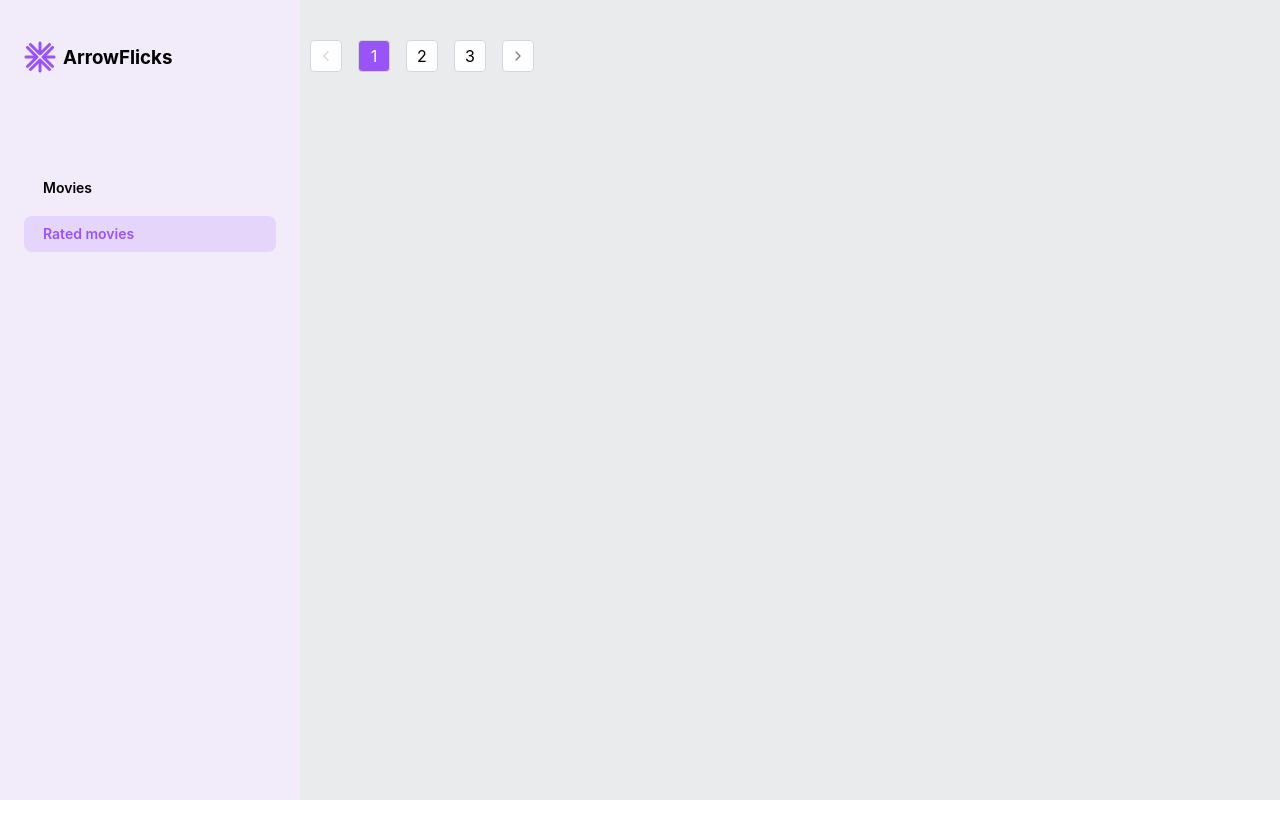
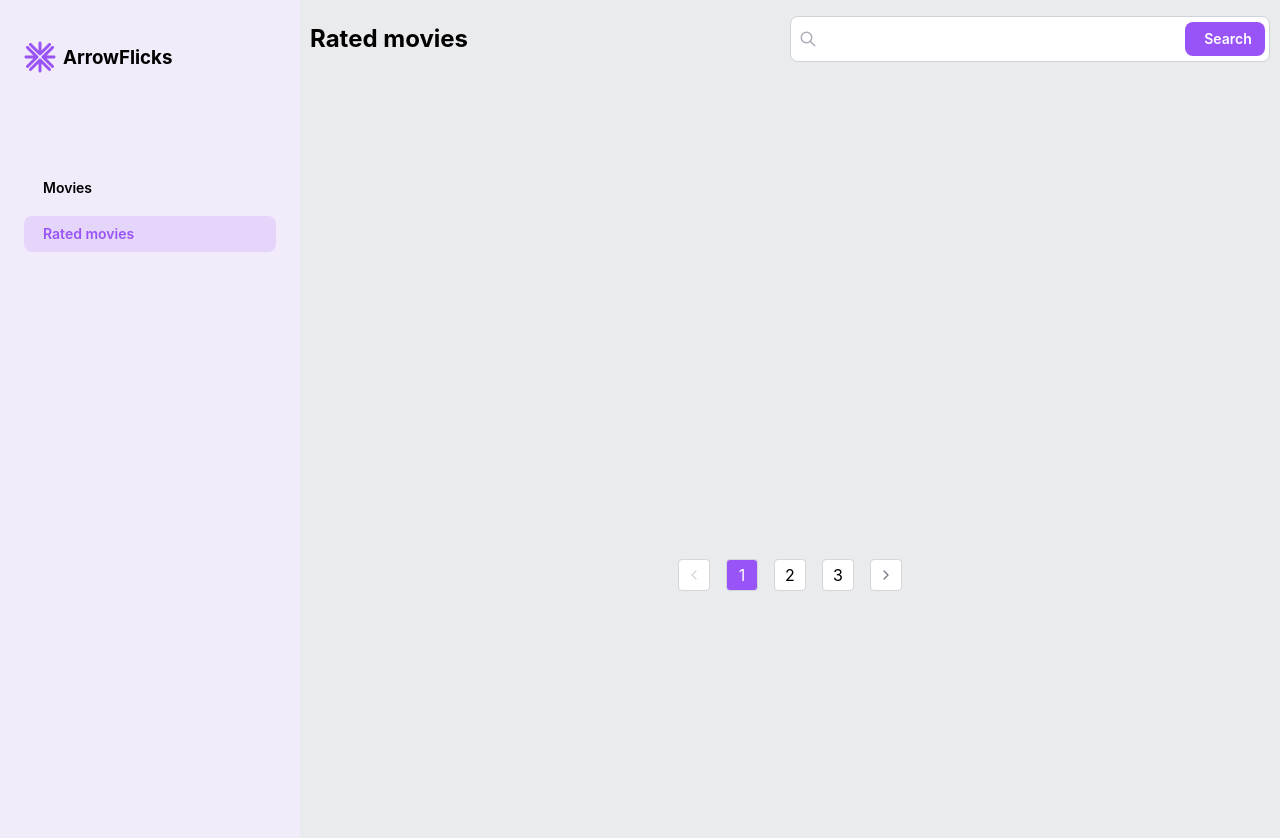
Before and after one commit to Alex991995/App-movie, a React (Vite) app in the folder frontend/: page /rated in a window 1280 px wide. Shown: the top 838 px of the page. Before the commit the page ends 800 px from the top, so only its background shows below. Built offline with nearby package versions, Linux system fonts and the light colour scheme.

Commit message:
finishe rated secrion

```diff
--- a/frontend/src/components/ModalComponent.tsx
+++ b/frontend/src/components/ModalComponent.tsx
@@ -8,6 +8,7 @@ interface IModalComponent {
   opened: boolean;
   close: () => void;
   chosenMovie: IforListOfMovies | undefined;
+
 }
 
 function ModalComponent({ opened, close, chosenMovie }: IModalComponent) {
@@ -36,7 +37,7 @@ function ModalComponent({ opened, close, chosenMovie }: IModalComponent) {
   return (
     <>
       <Modal opened={opened} onClose={close}>
-        <Rating value={value} onChange={setValue} size={28} count={10} />
+        <Rating defaultValue={value} onChange={setValue} size={28} count={10} />
         <Button color="#9854F6" onClick={storeRatedMovie}>
           Save
         </Button>
--- a/frontend/src/components/PaginationComponent.tsx
+++ b/frontend/src/components/PaginationComponent.tsx
@@ -2,6 +2,7 @@ import React from 'react';
 import { pagesCutting, range } from '../helpers/functionHelpers';
 import styles from '../styles/Pagination.module.css';
 import { IconChevronLeft, IconChevronRight } from '@tabler/icons-react';
+import { IforListOfMovies } from '../features/types';
 
 interface PaginationComponentProps {
   allPages: number;
@@ -17,8 +18,11 @@ function PaginationComponent({ allPages, page, setPage }: PaginationComponentPro
   }
 
   function fetchSpecificPage(page: number) {
-    setPage(page);
+    if (allPages >= page) {
+      setPage(page);
+    }
   }
+
   function nextPage() {
     setPage(prev => prev + 1);
   }
@@ -38,7 +42,7 @@ function PaginationComponent({ allPages, page, setPage }: PaginationComponentPro
         </button>
       ))}
       <button disabled={page === allPages && true} className={styles.button} onClick={nextPage}>
-        <IconChevronRight color="#7B7C88" size={16} />
+        <IconChevronRight color={page === allPages ? '#D5D6DC ' : '#7B7C88'} size={16} />
       </button>
     </div>
   );
--- a/frontend/src/index.css
+++ b/frontend/src/index.css
@@ -63,21 +63,16 @@ body {
   font-weight: 400;
   font-size: 14px;
 }
-/* .mantine-MultiSelect-pill::after{
-  content: ',';
+
+.mantine-Input-wrapper {
+  height: 100%;
 }
-.mantine-MultiSelect-pill:last-child{
-  content: ' ';
-} */
-
-/* .mantine-Pagination-control:nth-last-child(2){
-  display: none;
-} */
-/* .mantine-Pagination-control:nth-child(1){
-  display: none;
-} */
-
-
+._wrap_1o6ls_1 ._listMovie_ccujp_1{
+  align-self: start;
+}
+.mantine-Input-input{
+  height: 100%;
+}
 
 .mantine-Pill-remove{
   display: none;
--- a/frontend/src/pages/HomePage.tsx
+++ b/frontend/src/pages/HomePage.tsx
@@ -67,6 +67,9 @@ function AllMovies() {
   return (
     <section>
       <h1 className={styles.titleHome} >Movies</h1>
+
+
+
       <div className={styles.boxFilter}>
         <MultiSelector setGenresId={setGenresId} genres={genres} setGenres={setGenres} />
         <SelectorYear year={year} setValueYear={setValueYear} />
@@ -82,7 +85,7 @@ function AllMovies() {
 
         <SelectorSort setNameSortId={setNameSortId} />
       </div>
-
+      <div className={styles.wrap}>
       {movies?.results.length === 0 ? (
         <MovieNotFound />
       ) : (
@@ -96,6 +99,7 @@ function AllMovies() {
           </div>
         </div>
       )}
+      </div>
     </section>
   );
 }
--- a/frontend/src/pages/RatedMovies.tsx
+++ b/frontend/src/pages/RatedMovies.tsx
@@ -1,30 +1,65 @@
-import React, { useEffect, useState } from 'react'
-import { useAppSelector, useAppDispatch } from '../features/hooks/reduxHooks'
-import { selectRating } from '../features/slices/moviesSlice'
-import ListOfMovies from '../components/ListOfMovies'
-import PaginationComponent from '../components/PaginationComponent'
+import React, { useEffect, useState } from 'react';
+import { useAppSelector, useAppDispatch } from '../features/hooks/reduxHooks';
+import { selectRating } from '../features/slices/moviesSlice';
+import ListOfMovies from '../components/ListOfMovies';
+import PaginationComponent from '../components/PaginationComponent';
+import styles from '../styles/RatedMovies.module.css';
+import { Button, TextInput, camelToKebabCase } from '@mantine/core';
+import { IconSearch } from '@tabler/icons-react';
 
 function RatedMovies() {
-  const ratedMovies = useAppSelector(selectRating)
-  const dispatch = useAppDispatch()
+  const ratedMovies = useAppSelector(selectRating);
+  const [value, setValue] = useState('');
   const [page, setPage] = useState(1);
+  const [movies, setMovies] = useState(ratedMovies);
+
+  function find() {
+    setMovies(prev => prev.filter(movie => movie.original_title.includes(value)));
+    setPage(1)
+  }
+
+  useEffect(()=> {
+    if(value.trim().length === 0){
+      setMovies(ratedMovies)
+    }
+  },[value])
+
   const moviesPerPage = 4;
-  const allPages = Math.ceil(ratedMovies.length / 4)
+  const allPages = Math.ceil(movies.length / 4);
 
+  const indexOfLastMovie = page * moviesPerPage;
+  const indexOfFirstMovie = indexOfLastMovie - moviesPerPage;
+  const sortedMovie = movies.slice(indexOfFirstMovie, indexOfLastMovie);
 
-  const indexOfLastMovie = page * moviesPerPage
-  const indexOfFirstMovie = indexOfLastMovie - moviesPerPage
+  const ButtonCmpon = () => {
+    return (
+      <Button onClick={find} color="#9854F6" pr={12} h={34} radius="md">
+        Search
+      </Button>
+    );
+  };
 
-  const sortedMovie = ratedMovies.slice(indexOfFirstMovie, indexOfLastMovie)
-console.log(sortedMovie)
   return (
-
-<>
-    <ListOfMovies dataForListOfMovies={sortedMovie} />
-    <PaginationComponent allPages={allPages} page={page} setPage={setPage}/>
-</>
-
-  )
+    <section>
+      <div className={styles.titleAndSearchBox}>
+        <h2 className={styles.title}>Rated movies</h2>
+        <TextInput
+          radius="md"
+          h={46}
+          leftSection={<IconSearch size={18} color="#ACADB9" />}
+          rightSectionWidth={88}
+          rightSection={<ButtonCmpon />}
+          className={styles.search}
+          value={value}
+          onChange={event => setValue(event.currentTarget.value)}
+        />
+      </div>
+      <div className={styles.wrap}>
+        <ListOfMovies  dataForListOfMovies={sortedMovie} />
+        <PaginationComponent allPages={allPages} page={page} setPage={setPage} />
+      </div>
+    </section>
+  );
 }
 
-export default RatedMovies
+export default RatedMovies;
--- a/frontend/src/styles/HomePage.module.css
+++ b/frontend/src/styles/HomePage.module.css
@@ -13,6 +13,12 @@
 .boxButtonReset {
   display: flex;
 }
+
+/* .wrap {
+  min-height: 100vh;
+  display: grid;
+  grid-template-rows: 1fr 1fr;
+} */
 
 .buttonReset {
   width: fit-content;
@@ -41,7 +47,7 @@
 
 .wrapperMovieAndPagination {
   display: grid;
-  grid-template-rows: minmax(auto, 100%) 200px;
+  grid-template-rows: minmax(482px, auto) 200px;
 }
 
 @media (max-width: 990px) {
--- a/frontend/src/styles/ListOfMovies.module.css
+++ b/frontend/src/styles/ListOfMovies.module.css
@@ -1,19 +1,21 @@
 .listMovie {
   display: grid;
   grid-template-columns: minmax(auto, 502px) minmax(auto, 502px);
-  /* grid-template-rows: minmax(auto, 218px); */
   list-style: none;
   gap: 16px;
   padding-left: 0;
   margin-top: 24px;
 }
 
+.loader{
+  display: flex;
+  justify-content: center;
+  align-items: center;
+}
 .oneMovie {
   background-color: #ffffff;
   padding: 24px;
   border-radius: 12px;
-  /* display: flex; */
-  /* column-gap: 16px; */
 
 }
 .boxInfoMovie {
@@ -52,22 +54,19 @@
   flex-direction: column;
   justify-content: center;
   align-items: center;
-  background-color: #EAEBED;
-  color: #ACADB9;
+  background-color: #eaebed;
+  color: #acadb9;
 }
 
-@media (max-width: 943px)  {
+@media (max-width: 943px) {
   .listMovie {
-    /* grid-template-columns:  minmax(auto, 502px); */
-
-    grid-template-columns:  1fr;
+    grid-template-columns: 1fr;
   }
 }
 
-@media (max-width: 390px)  {
-  .boxInfoMovie{
+@media (max-width: 390px) {
+  .boxInfoMovie {
     column-gap: 4px;
-
   }
   .oneMovie {
     padding: 8px 2px 8px 2px;
--- a/frontend/src/styles/Pagination.module.css
+++ b/frontend/src/styles/Pagination.module.css
@@ -1,6 +1,6 @@
 .wrapperPagination {
   display: flex;
-  align-items: flex-start;
+  justify-content: center;
   gap: 16px;
 }
 
--- /dev/null
+++ b/frontend/src/styles/RatedMovies.module.css
@@ -0,0 +1,20 @@
+.wrap {
+  min-height: 100vh;
+  display: grid;
+  grid-template-rows: minmax(482px, auto) 1fr;
+}
+
+.titleAndSearchBox {
+  display: flex;
+  align-items: center;
+  justify-content: space-between
+}
+.title{
+  flex: 50%;
+}
+.search {
+  flex: 50%;
+}
+.wrap .listMovie{
+  align-self: start;
+}
```
Also changed, not shown: frontend/src/components/ListOfMovies.tsx (+35 -24 lines).
